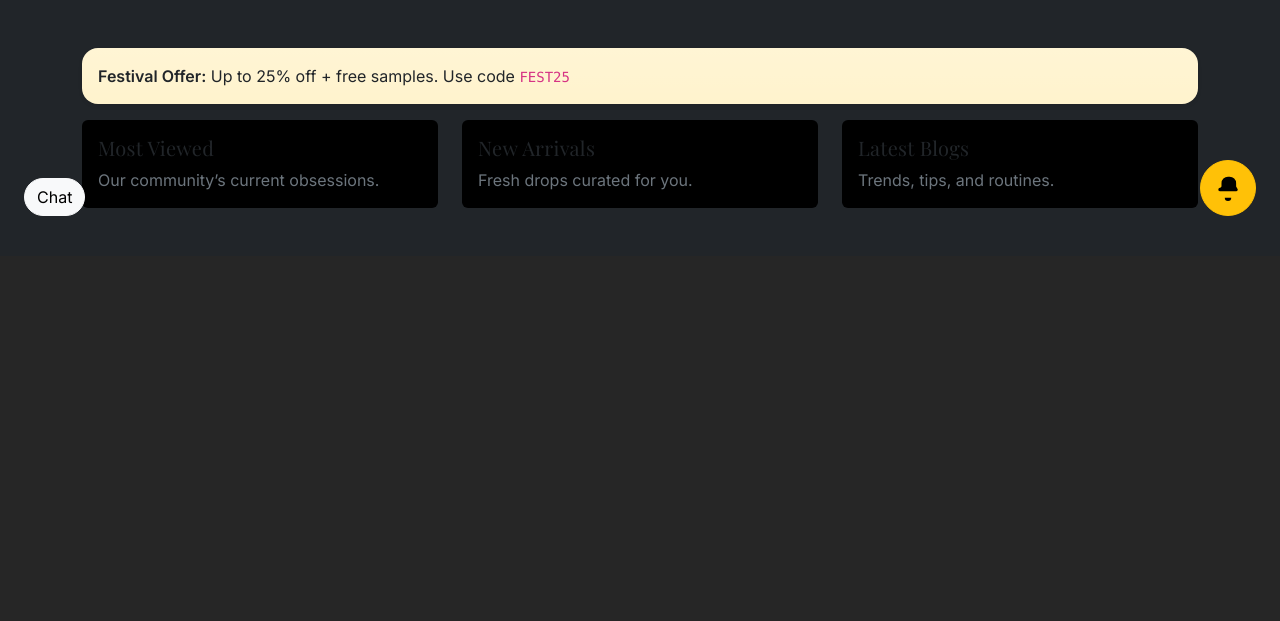
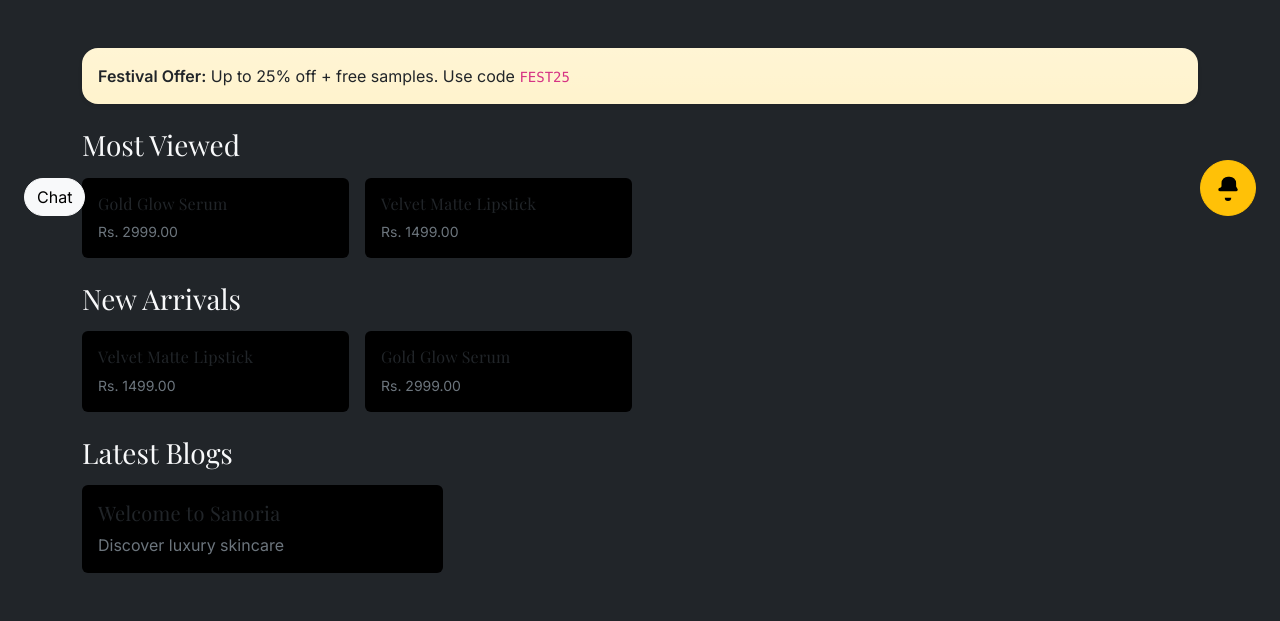
Before and after one commit to ktech643/sanoria-ecom, a Django app: page / in a window 1280 px wide. Shown: the part 560-1181 px from the top of the page. Before the commit the page ends 776 px from the top, so only its background shows below. Run offline with Django 5.2, Linux system fonts and the light colour scheme; data comes from the database, SQL or seed files in the repository.

Commit message:
Implement home page dynamic content and add checkout and order detail views
Co-authored-by: wahabele22 <wahabele22@gmail.com>

```diff
--- a/core/views.py
+++ b/core/views.py
@@ -1,8 +1,17 @@
 from django.shortcuts import render
+from catalog.models import Product
+from blog.models import Post
 
 
 def home(request):
-    return render(request, 'core/home.html')
+    most_viewed = Product.objects.order_by('-views')[:8]
+    new_arrivals = Product.objects.order_by('-created_at')[:8]
+    latest_posts = Post.objects.filter(published=True).order_by('-created_at')[:3]
+    return render(request, 'core/home.html', {
+        'most_viewed': most_viewed,
+        'new_arrivals': new_arrivals,
+        'latest_posts': latest_posts,
+    })
 
 
 def robots_txt(request):
--- a/orders/urls.py
+++ b/orders/urls.py
@@ -1,6 +1,8 @@
 from django.urls import path
-from .views import orders_home
+from .views import orders_home, checkout, order_detail
 
 urlpatterns = [
     path('', orders_home, name='orders_home'),
+    path('checkout/', checkout, name='checkout'),
+    path('<int:order_id>/', order_detail, name='order_detail'),
 ]
--- a/templates/core/home.html
+++ b/templates/core/home.html
@@ -64,31 +64,55 @@
         <div class="alert alert-warning bg-gradient text-dark border-0 rounded-4 shadow-sm">
             <strong>Festival Offer:</strong> Up to 25% off + free samples. Use code <code>FEST25</code>
         </div>
-        <div class="row g-4">
+
+        <h3 class="mt-4 mb-3" style="font-family: 'Playfair Display', serif;">Most Viewed</h3>
+        <div class="row g-3 mb-4">
+            {% for p in most_viewed %}
+            <div class="col-6 col-md-3">
+                <a href="/shop/{{ p.slug }}/" class="text-decoration-none text-light">
+                    <div class="card bg-black border-0 h-100">
+                        {% if p.image %}<img src="{{ p.image.url }}" class="card-img-top" alt="{{ p.name }}">{% endif %}
+                        <div class="card-body">
+                            <h6 class="card-title">{{ p.name }}</h6>
+                            <div class="small text-secondary">Rs. {{ p.price }}</div>
+                        </div>
+                    </div>
+                </a>
+            </div>
+            {% endfor %}
+        </div>
+
+        <h3 class="mt-4 mb-3" style="font-family: 'Playfair Display', serif;">New Arrivals</h3>
+        <div class="row g-3 mb-4">
+            {% for p in new_arrivals %}
+            <div class="col-6 col-md-3">
+                <a href="/shop/{{ p.slug }}/" class="text-decoration-none text-light">
+                    <div class="card bg-black border-0 h-100">
+                        {% if p.image %}<img src="{{ p.image.url }}" class="card-img-top" alt="{{ p.name }}">{% endif %}
+                        <div class="card-body">
+                            <h6 class="card-title">{{ p.name }}</h6>
+                            <div class="small text-secondary">Rs. {{ p.price }}</div>
+                        </div>
+                    </div>
+                </a>
+            </div>
+            {% endfor %}
+        </div>
+
+        <h3 class="mt-4 mb-3" style="font-family: 'Playfair Display', serif;">Latest Blogs</h3>
+        <div class="row g-3">
+            {% for b in latest_posts %}
             <div class="col-md-4">
-                <div class="card bg-black border-0 h-100">
-                    <div class="card-body">
-                        <h5 class="card-title">Most Viewed</h5>
-                        <p class="card-text text-secondary">Our community’s current obsessions.</p>
+                <a href="/blog/?p={{ b.slug }}" class="text-decoration-none text-light">
+                    <div class="card bg-black border-0 h-100">
+                        <div class="card-body">
+                            <h5 class="card-title">{{ b.title }}</h5>
+                            <p class="card-text text-secondary">{{ b.excerpt }}</p>
+                        </div>
                     </div>
-                </div>
+                </a>
             </div>
-            <div class="col-md-4">
-                <div class="card bg-black border-0 h-100">
-                    <div class="card-body">
-                        <h5 class="card-title">New Arrivals</h5>
-                        <p class="card-text text-secondary">Fresh drops curated for you.</p>
-                    </div>
-                </div>
-            </div>
-            <div class="col-md-4">
-                <div class="card bg-black border-0 h-100">
-                    <div class="card-body">
-                        <h5 class="card-title">Latest Blogs</h5>
-                        <p class="card-text text-secondary">Trends, tips, and routines.</p>
-                    </div>
-                </div>
-            </div>
+            {% endfor %}
         </div>
     </section>
 
```
Also changed, not shown: orders/views.py (+35 -1 lines), templates/orders/checkout.html (added, +52 -0 lines), templates/orders/detail.html (added, +29 -0 lines).
